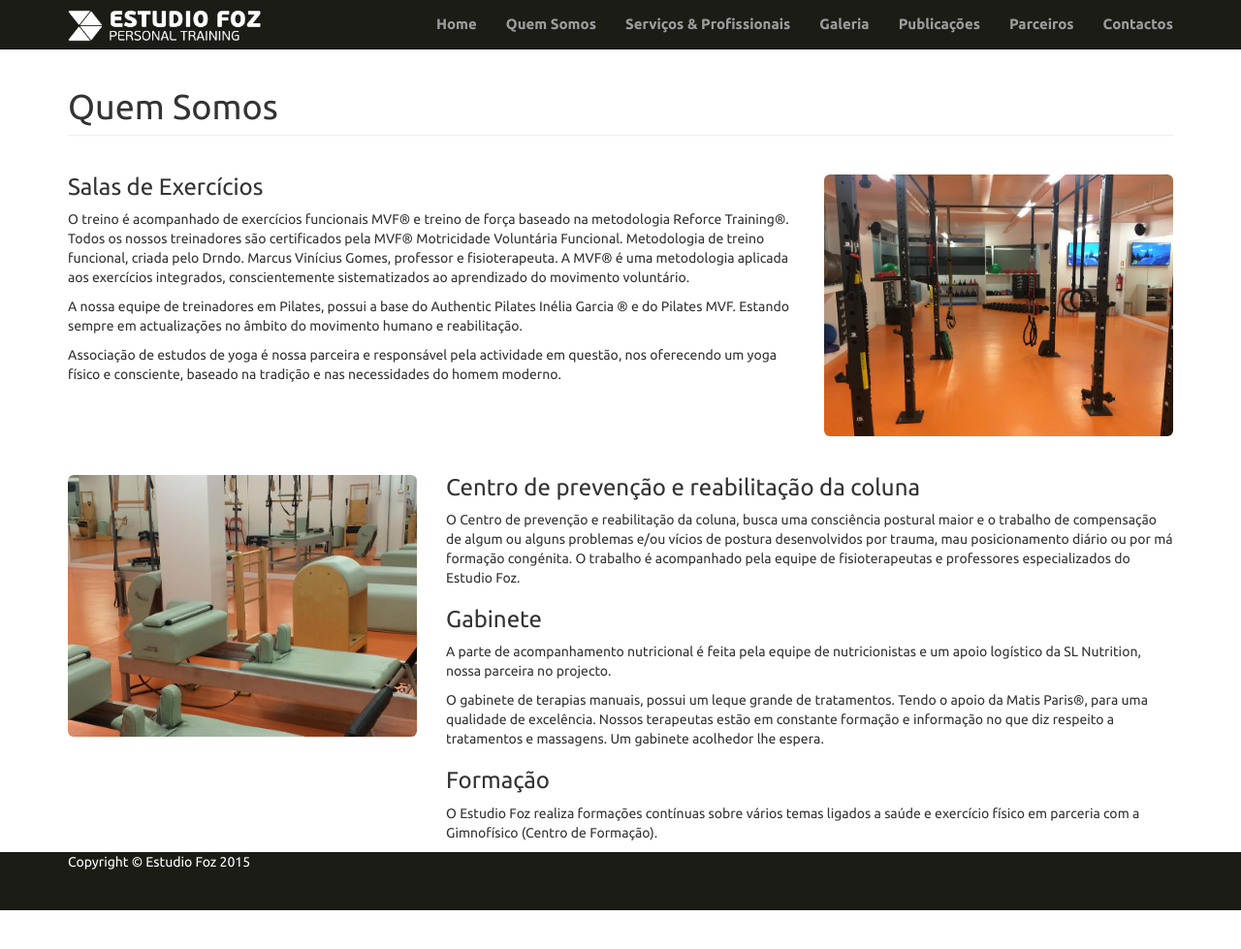
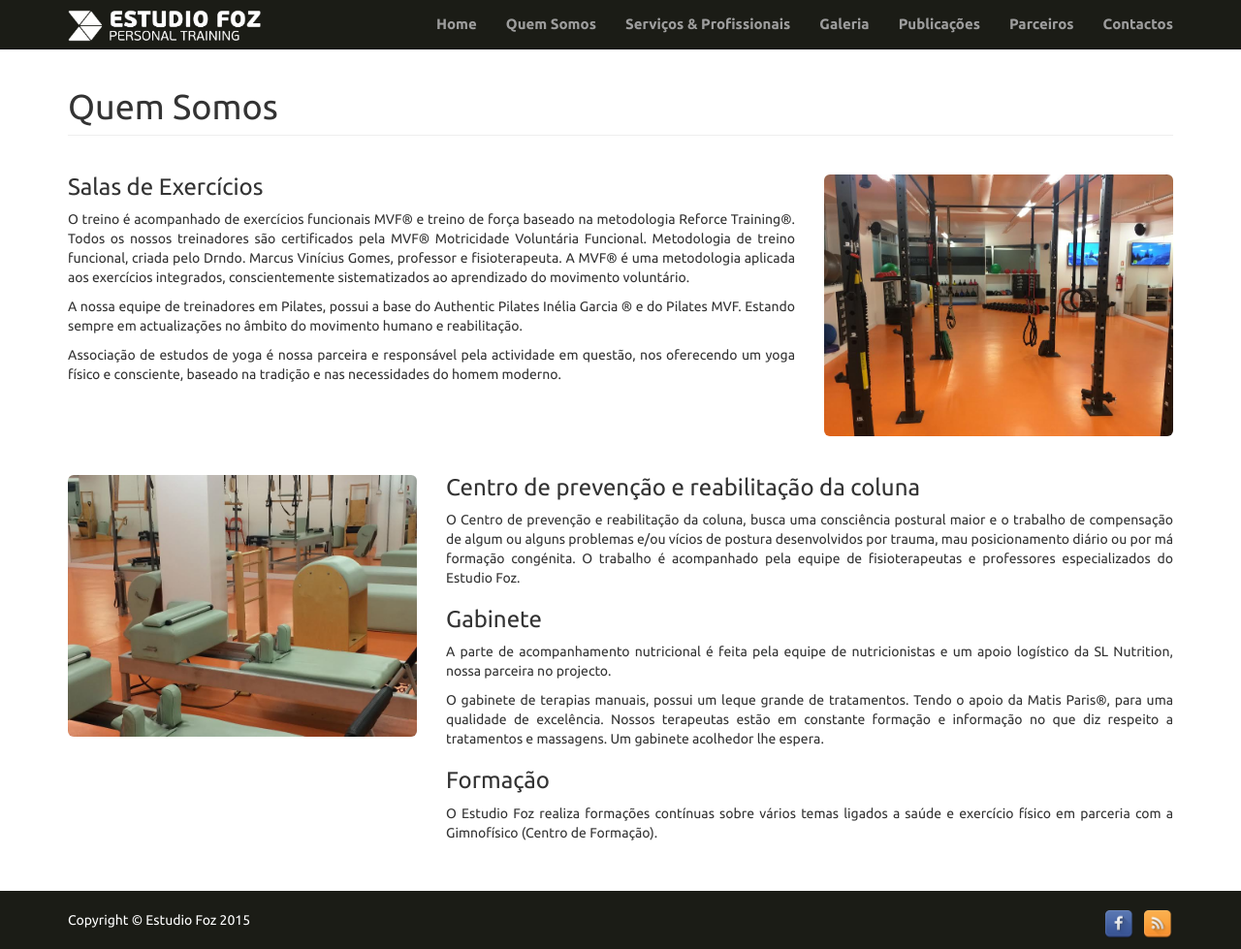
Before and after one commit to estudiotest/estudiotest.github.io, a Jekyll site: the page built from quem-somos/index.html, in a window 1280 px wide and 979 px high. Shown: the whole window at 97% size. Built offline with Jekyll 4.4.1, drawn with Linux system fonts in a browser that asks for light colours; nearby versions of some CDN libraries; library files that are not in the unit come from our copies.

Commit message:
Fixed footer and added social links

```diff
--- a/_includes/footer.html
+++ b/_includes/footer.html
@@ -3,9 +3,17 @@
 
         <footer>
         <div class="container">
+            <br>
 
+                    <p>Copyright &copy; Estudio Foz 2015
+                       <a href="/feed.xml">
+                       	<img class="pull-right" src="/images/icons/rss.png" style="height:30px;width:auto;">
+                       </a>
+                       <a href="https://www.facebook.com/pages/EstudioFoz/413546938800464">
+                       	<img class="pull-right" src="/images/icons/facebook.png" style="height:30px;width:auto;padding-right:10px;">
+                       </a>
+                    </p>
 
-                    <p>Copyright &copy; Estudio Foz 2015</p>
 
 
 
--- a/css/main.css
+++ b/css/main.css
@@ -134,3 +134,7 @@ nav {
     font-weight:bold;
     font-size: 15px;
 }
+
+p {
+    text-align: justify;
+}
--- a/quem-somos/index.html
+++ b/quem-somos/index.html
@@ -48,3 +48,4 @@ title: Estudio Foz - Quem Somos
 </p>
 </div>
 </div></div>
+<br><br>
```
Also changed, not shown: images/icons/facebook.png (added), images/icons/rss.png (added).
